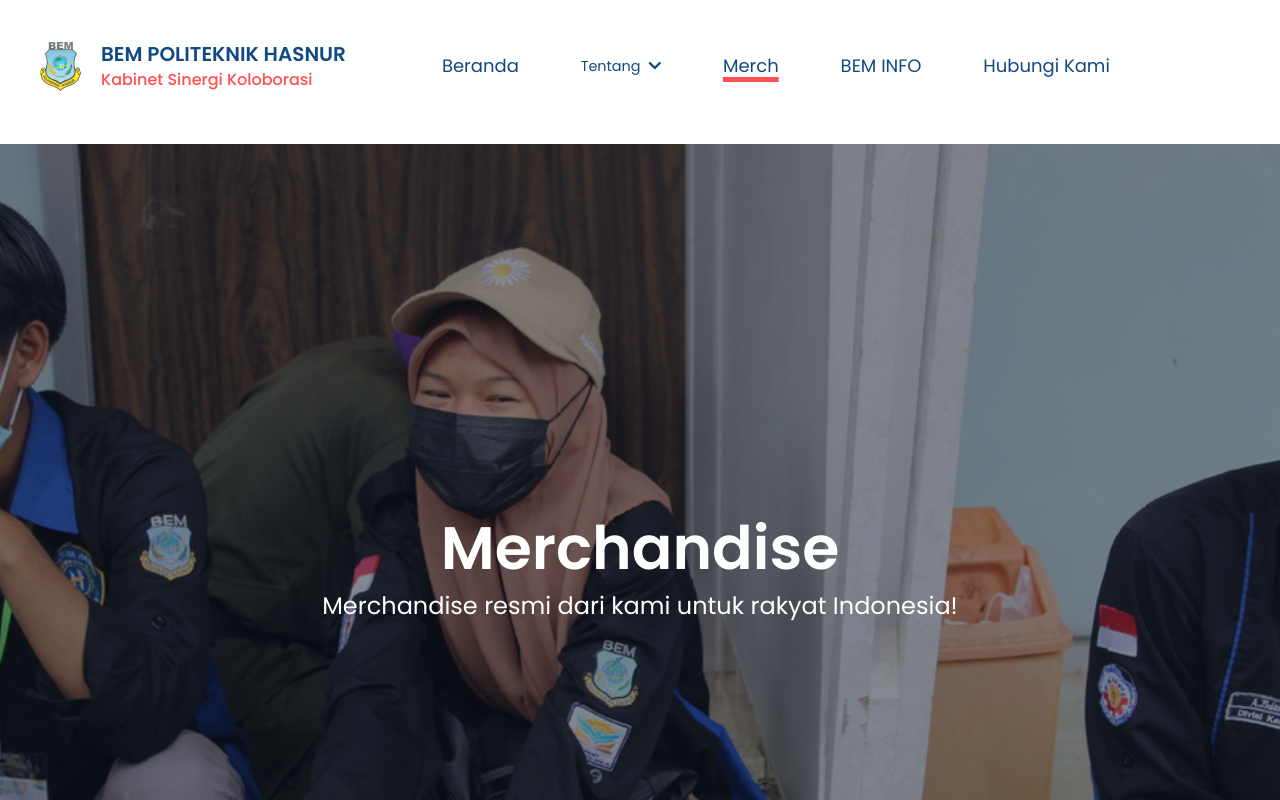
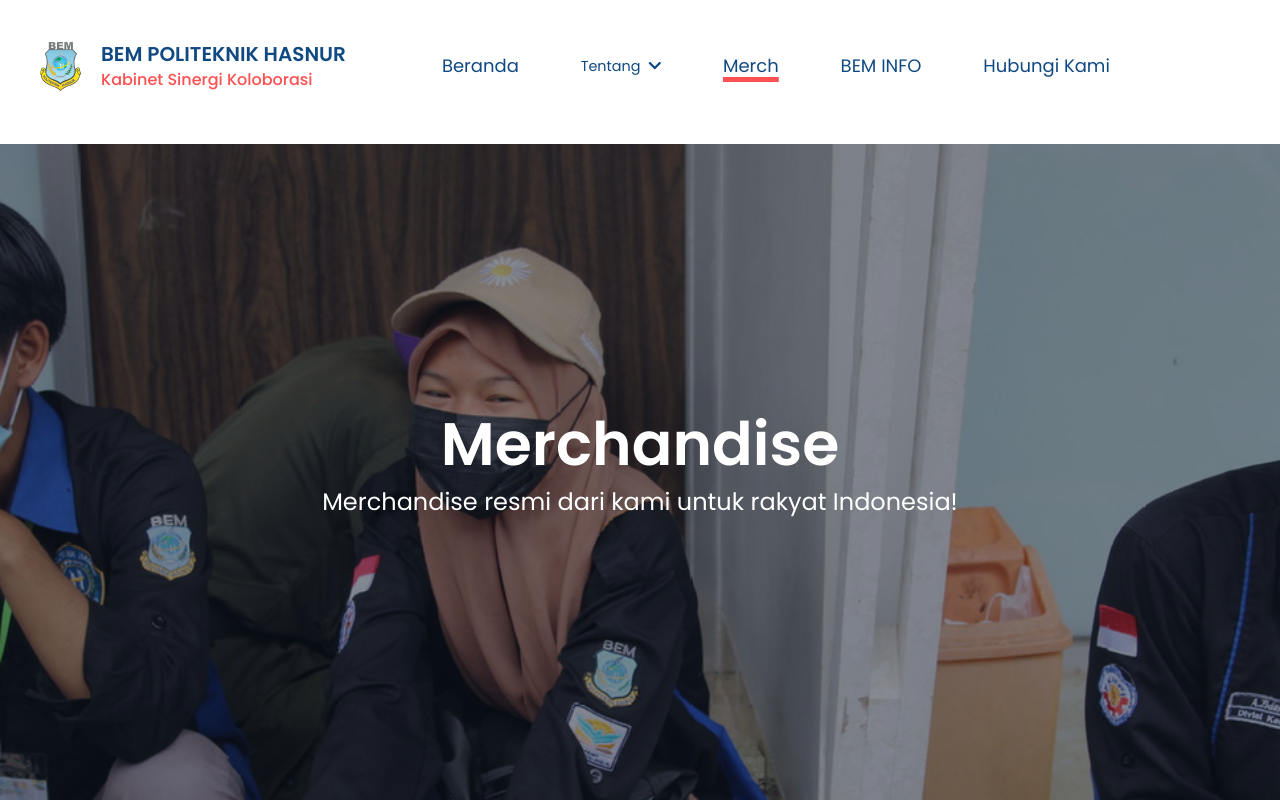
Before and after one commit to or-abdillh/BEM-POLITEKNIK-HASNUR, a Vue app: page /merchants in a window 1280 px wide. Shown: the top 800 px of the page. Built offline with nearby package versions, Linux system fonts and the light colour scheme; what @splidejs/vue-splide would draw is missing.

Commit message:
Update About component and update Cover component

```diff
--- a/src/components/About.vue
+++ b/src/components/About.vue
@@ -1,13 +1,12 @@
 <template>
     <section class="about overflow-hidden bg-sunset relative">
         <div class="w-3/12">
-           <img src="/firtana.png" class="absolute w-5/12 md:w-4/12 xl:w-2/12 -bottom-1/4 lg:-bottom-16 xl:-bottom-28 left-0" />
+           <img src="/firtana.png" class="absolute left-0 lg:w-3/12 top-2 " />
         </div>
         <div class="text-xl lg:w-9/12 w-8/12">
             Badan eksekutif mahasiswa Polihasnur adalah organisasi mahasiswa intra kampus yang merupakan lembaga eksekutif di tingkat pendidikan tinggi di Politeknik hasnur yang dipimpin oleh seorang Presiden Mahasiswa. Dalam melaksanakan program-programnya, umumnya BEM memiliki beberapa kementerian, departemen dan biro.
         </div>
     </section>
-
 </template>
 
 <style scoped>
--- a/src/components/Cover.vue
+++ b/src/components/Cover.vue
@@ -2,13 +2,19 @@
    <section class="mt-36 lg:mt-18 relative">
       <img class="w-full" :src="img" />
       <div class="bg-gray-900 absolute inset-0 bg-opacity-50 flex items-center justify-center">
-         <div class="text-white text-center">
+         <div class="text-white text-center title-wrapper">
             <h1 class="text-6xl mb-3 font-semibold">{{ title }}</h1>
             <p class="text-2xl px-20">{{ subTitle }}</p>
          </div>
       </div>
    </section>
 </template>
+
+<style scoped>
+   .title-wrapper {
+      transform: translateY(-100%);
+   }
+</style>
 
 <script setup>
 
--- a/src/components/Navbar.vue
+++ b/src/components/Navbar.vue
@@ -10,7 +10,7 @@
         </div>
 
         <!-- Nav -->
-        <ul class="w-7/12 flex justify-between">
+        <ul class="w-7/12 flex justify-between items-stretch">
            <li class="link">
               <router-link :to="{ name: 'home' }">Beranda</router-link>
            </li>
```
